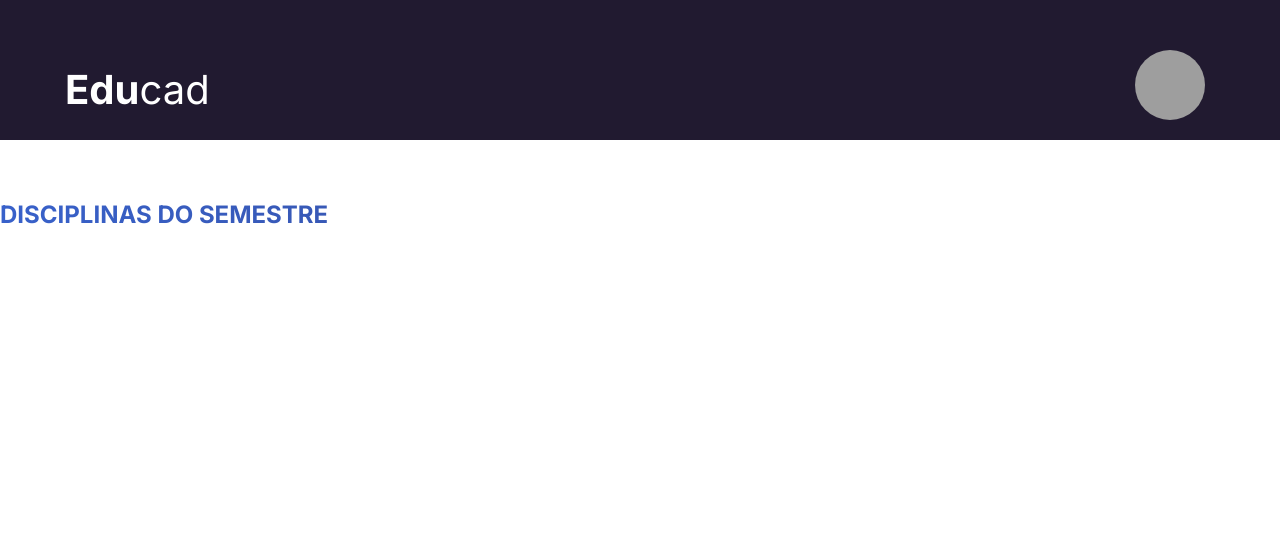
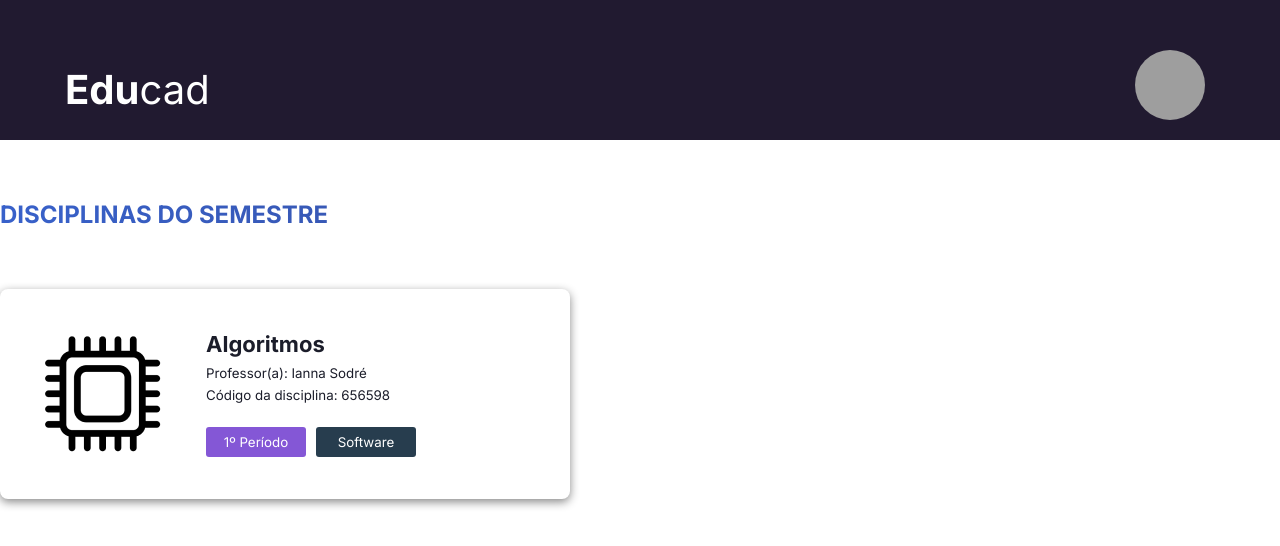
Before and after one commit to hercules-sousa/educad-frontend, a React (Create React App) app: page /disciplinas in a window 1280 px wide. Shown: the top 546 px of the page. Built offline with nearby package versions, Linux system fonts and the light colour scheme; sample sign-in values are in the browser's storage; grey boxes are pictures that could not be loaded.

Commit message:
Definindo pelo menos uma disciplina padrão

```diff
--- a/src/pages/DisciplinasPage/index.tsx
+++ b/src/pages/DisciplinasPage/index.tsx
@@ -40,6 +40,22 @@ const DisciplinasPage = () => {
         userData.userId,
         institutionData.periodId
       );
+    } else {
+      disciplinas = [
+        {
+          name: "Algoritmos",
+          assignedPeriod: 1,
+          courseId: 0,
+          period: "202201",
+          codigo: 656598,
+          teacher: {
+            cpf: "12862305460",
+            fullName: "Ianna Sodré",
+            email: "ianna.sodre@ifpb.edu.br",
+          },
+          type: "Software",
+        },
+      ];
     }
 
     setDisciplinas(disciplinas);
--- a/src/pages/SelectedSubjectPage/index.tsx
+++ b/src/pages/SelectedSubjectPage/index.tsx
@@ -1,4 +1,3 @@
-import { useLocation } from "react-router-dom";
 import NavBar from "../../components/NavBar";
 import { BreadCrumbsContainer, StyledLink } from "./styles";
 
```
